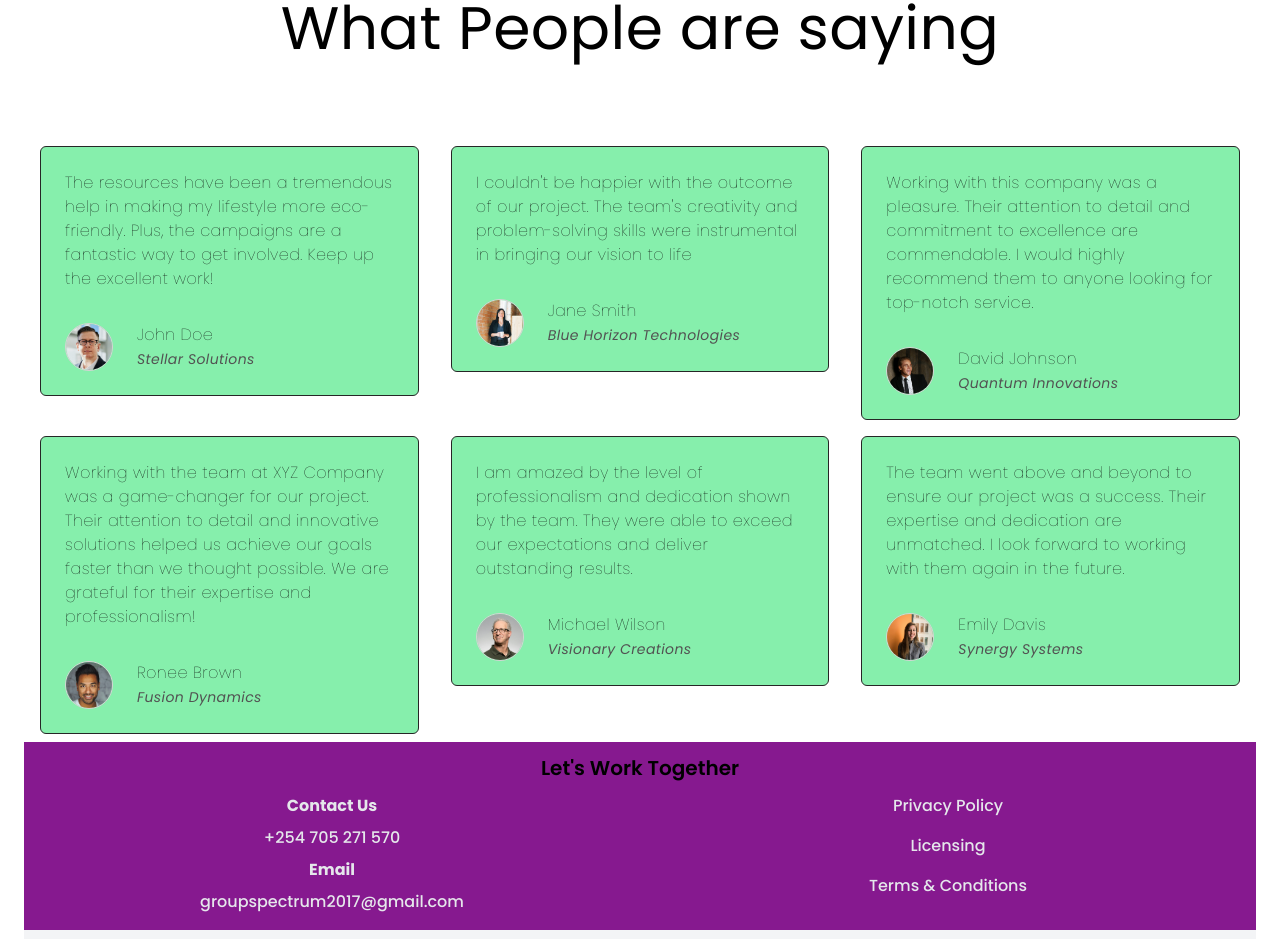
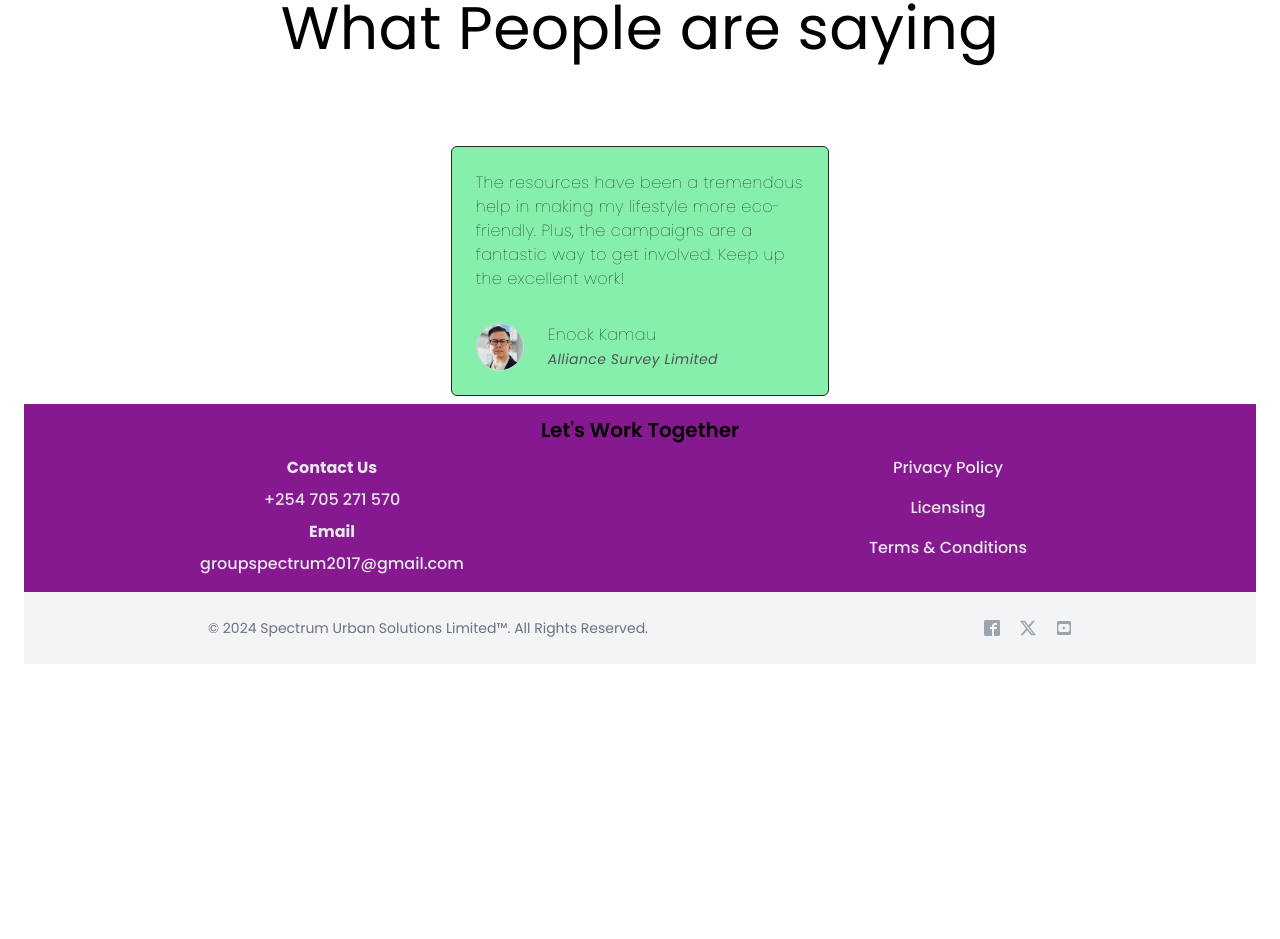
Before and after one commit to ohthebrave/greencity, a React (Vite) app: page / in a window 1280 px wide. Shown: the part 3720-4659 px from the top of the page. After the commit the page ends 4384 px from the top, so only its background shows below. Built offline with nearby package versions, Linux system fonts and the light colour scheme.

Commit message:
remove testimonials

```diff
--- a/src/constants/index.jsx
+++ b/src/constants/index.jsx
@@ -20,41 +20,41 @@ export const navItems = [
 
 export const testimonials = [
   {
-    user: "John Doe",
-    company: "Stellar Solutions",
+    user: "Enock Kamau",
+    company: "Alliance Survey Limited",
     image: user1,
     text: "The resources have been a tremendous help in making my lifestyle more eco-friendly. Plus, the campaigns are a fantastic way to get involved. Keep up the excellent work!",
   },
-  {
-    user: "Jane Smith",
-    company: "Blue Horizon Technologies",
-    image: user2,
-    text: "I couldn't be happier with the outcome of our project. The team's creativity and problem-solving skills were instrumental in bringing our vision to life",
-  },
-  {
-    user: "David Johnson",
-    company: "Quantum Innovations",
-    image: user3,
-    text: "Working with this company was a pleasure. Their attention to detail and commitment to excellence are commendable. I would highly recommend them to anyone looking for top-notch service.",
-  },
-  {
-    user: "Ronee Brown",
-    company: "Fusion Dynamics",
-    image: user4,
-    text: "Working with the team at XYZ Company was a game-changer for our project. Their attention to detail and innovative solutions helped us achieve our goals faster than we thought possible. We are grateful for their expertise and professionalism!",
-  },
-  {
-    user: "Michael Wilson",
-    company: "Visionary Creations",
-    image: user5,
-    text: "I am amazed by the level of professionalism and dedication shown by the team. They were able to exceed our expectations and deliver outstanding results.",
-  },
-  {
-    user: "Emily Davis",
-    company: "Synergy Systems",
-    image: user6,
-    text: "The team went above and beyond to ensure our project was a success. Their expertise and dedication are unmatched. I look forward to working with them again in the future.",
-  },
+  // {
+  //   user: "Jane Smith",
+  //   company: "Blue Horizon Technologies",
+  //   image: user2,
+  //   text: "I couldn't be happier with the outcome of our project. The team's creativity and problem-solving skills were instrumental in bringing our vision to life",
+  // },
+  // {
+  //   user: "David Johnson",
+  //   company: "Quantum Innovations",
+  //   image: user3,
+  //   text: "Working with this company was a pleasure. Their attention to detail and commitment to excellence are commendable. I would highly recommend them to anyone looking for top-notch service.",
+  // },
+  // {
+  //   user: "Ronee Brown",
+  //   company: "Fusion Dynamics",
+  //   image: user4,
+  //   text: "Working with the team at XYZ Company was a game-changer for our project. Their attention to detail and innovative solutions helped us achieve our goals faster than we thought possible. We are grateful for their expertise and professionalism!",
+  // },
+  // {
+  //   user: "Michael Wilson",
+  //   company: "Visionary Creations",
+  //   image: user5,
+  //   text: "I am amazed by the level of professionalism and dedication shown by the team. They were able to exceed our expectations and deliver outstanding results.",
+  // },
+  // {
+  //   user: "Emily Davis",
+  //   company: "Synergy Systems",
+  //   image: user6,
+  //   text: "The team went above and beyond to ensure our project was a success. Their expertise and dedication are unmatched. I look forward to working with them again in the future.",
+  // },
 ];
 
 export const features = [
```
